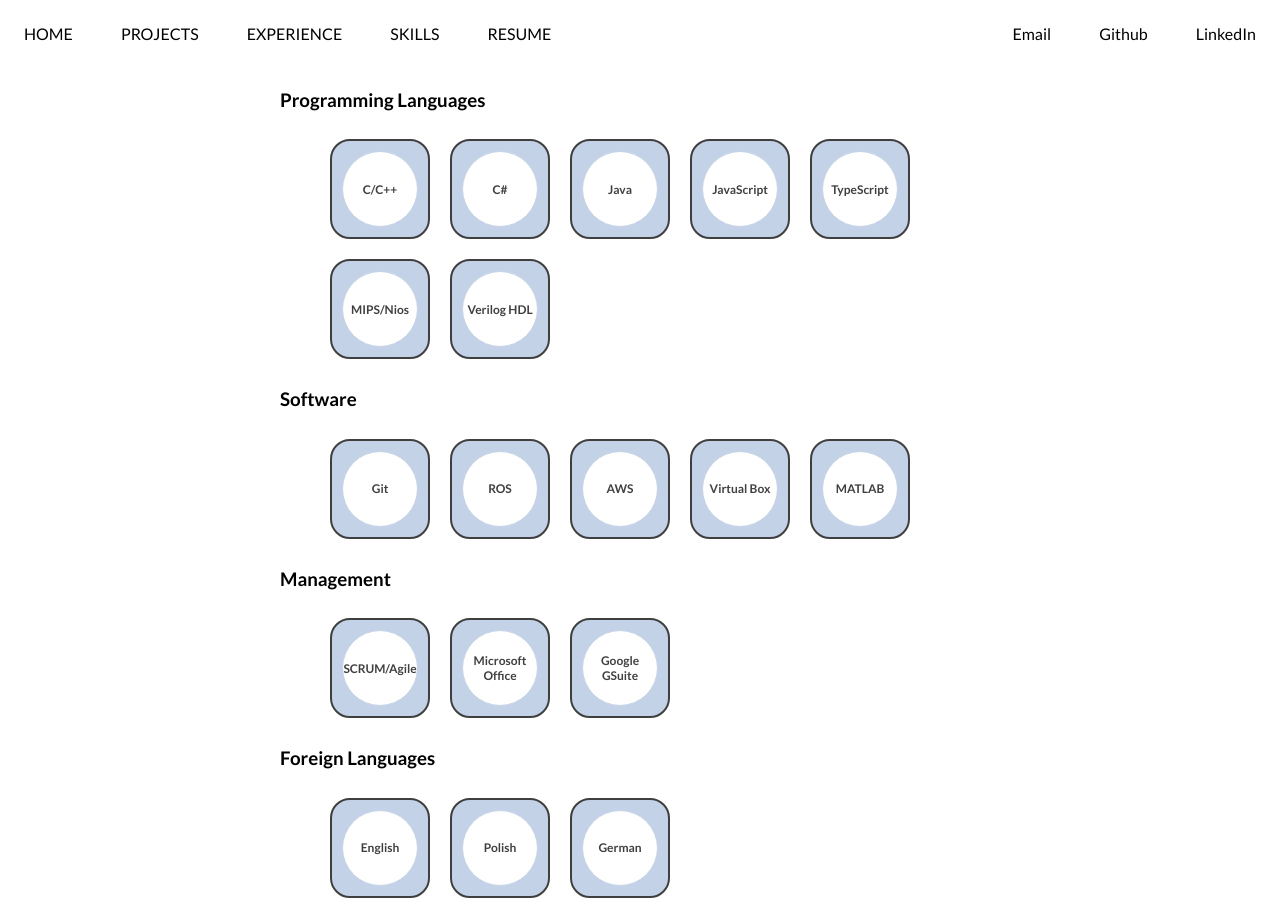
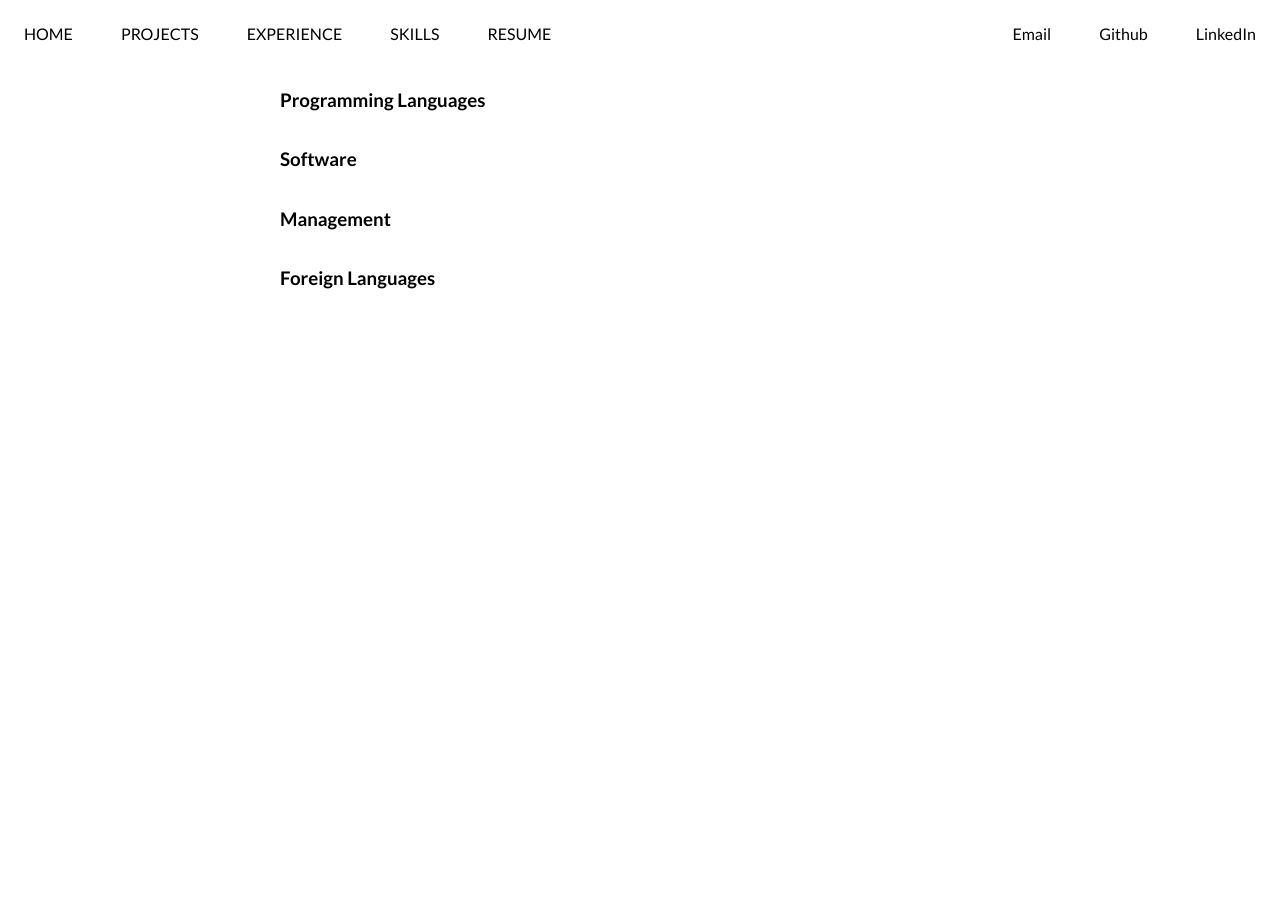
Before and after one commit to dominikabobik/dominika-bobik, a Next.js app: page /skills in a window 1280 px wide. After the commit the page ends 800 px from the top, so only its background shows below. Built offline with nearby package versions, Linux system fonts and the light colour scheme.

Commit message:
changed skills page to be dynamic

```diff
--- a/pages/skills.tsx
+++ b/pages/skills.tsx
@@ -3,40 +3,36 @@ import {NavBar} from "../components/nav-bar";
 import {NextPage} from "next";
 import {Skill} from "../components/skill";
 
+const skills: Record<string, string[]> = {
+    'Programming Languages': [
+        'C/C++',
+        'C#',
+        'Java',
+        'JavaScript',
+        'TypeScript',
+        'MIPS/Nios',
+        'Verilog HDL'
+    ],
+    'Software': [
+        'Git',
+        'ROS',
+        'AWS',
+        'Virtual Box',
+        'MATLAB'
+    ],
+    'Management': [
+        'SCRUM/Agile',
+        'Microsoft Office',
+        'Google GSuite'
+    ],
+    'Foreign Languages': [
+        'English',
+        'Polish',
+        'German'
+    ]
+};
+
 const Skills: NextPage = () => {
-    const programmingLanguages = [
-        'C/C++', 'C#', 'Java', 'JavaScript', 'TypeScript', 'MIPS/Nios', 'Verilog HDL'
-    ];
-
-    const pr = programmingLanguages.map((language) =>
-        // eslint-disable-next-line react/jsx-key
-        <Skill name={language}/>
-    );
-
-    const skills = [
-        'Git', 'ROS', 'AWS', 'Virtual Box', 'MATLAB'
-    ];
-
-    const sk = skills.map((skill) =>
-        // eslint-disable-next-line react/jsx-key
-        <Skill name={skill}/>
-    );
-    const management =[
-        'SCRUM/Agile', 'Microsoft Office','Google GSuite'
-    ]
-    const mg = management.map((manag) =>
-        // eslint-disable-next-line react/jsx-key
-        <Skill name={manag}/>
-    )
-
-    const languages = [
-        'English', 'Polish', 'German'
-    ]
-
-    const lg = languages.map((language) =>
-        // eslint-disable-next-line react/jsx-key
-        <Skill name={language}/>
-    )
 
     return (
         <div>
@@ -44,25 +40,18 @@ const Skills: NextPage = () => {
             <NavBar/>
             <div className={styles.wrapper}>
                 <body className={styles.contents}>
-                <div >
-                    <div>
-                        <h3>Programming Languages</h3>
-                        <ul className={styles.lists}>{pr}</ul>
-                    </div>
-                    <div>
-                        <h3>Software</h3>
-                        <ul className={styles.lists}>{sk}</ul>
-                    </div>
-                    <div>
-                        <h3>Management</h3>
-                        <ul className={styles.lists}>{mg}</ul>
-                    </div>
-                    <div>
-                        <h3>Foreign Languages</h3>
-                        <ul className={styles.lists}>{lg}</ul>
-                    </div>
-
-                </div>
+                    {
+                        Object.keys(skills).map((skillGroup, i) => {
+                            return <div key={i}>
+                            <h3>{skillGroup}</h3>
+                            <ul className={styles.lists}>
+                                {skills[skillGroup].map((language, j) => {
+                                    <Skill name={language} key={j}/>
+                                })}
+                            </ul>
+                        </div>
+                        })
+                    }
                 </body>
             </div>
         </div>
```
